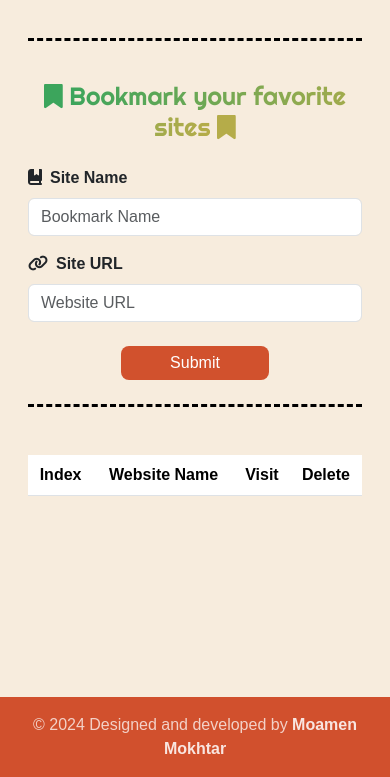
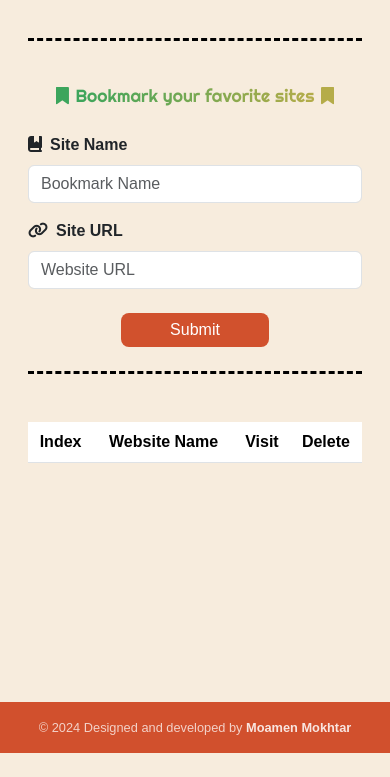
Before and after one commit to moamenmokhtar-co/Bookmarker, a plain HTML site: page index.html in a window 390 px wide. Shown: the part 91-868 px from the top of the page. After the commit the page ends 844 px from the top, so only its background shows below. Drawn offline with Linux system fonts and the light colour scheme; a web font is replaced by a local one.

Commit message:
Change font size in some elements mobile screen

```diff
--- a/css/style.css
+++ b/css/style.css
@@ -19,6 +19,12 @@ body {
 
 .home {
     min-height: calc(100vh - 3.5rem);
+}
+
+@media (max-width:640px) {
+    .home {
+        min-height: calc(100vh - 3.2rem);
+    }
 }
 
 
@@ -90,7 +96,13 @@ h3 i:last-child {
 }
 
 
-
+@media (max-width:640px) {
+    h3 span,
+    h3 i:first-child,
+    h3 i:last-child {
+        font-size: 1.1rem;
+    }
+}
 
 .form-control:focus {
     color: #212529;
@@ -187,3 +199,9 @@ footer a:hover::after {
     height: 1px;
     background-color: rgba(255, 255, 255, 0.737);
 }
+
+@media (max-width:640px) {
+    footer p {
+        font-size: .8rem;
+    }
+}
--- a/index.html
+++ b/index.html
@@ -5,6 +5,7 @@
     <meta charset="UTF-8">
     <meta http-equiv="X-UA-Compatible" content="IE=edge">
     <meta name="viewport" content="width=device-width, initial-scale=1.0">
+    <link rel="shortcut icon" href="images/fav.svg" type="image/x-icon">
     <link
         href="https://fonts.googleapis.com/css2?family=PT+Sans+Caption:wght@400;700&family=Pacifico&family=Righteous&display=swap"
         rel="stylesheet">
@@ -84,8 +85,10 @@
                         <div class="px-2">
                             <div class="mb-3"><i class="fa-regular fa-circle-right me-2"></i><span>Site name must
                                     contain at least 3 characters</span></div>
-                            <div><i class="fa-regular fa-circle-right me-2"></i><span>Site URL must be a valid
+                            <div class="mb-3"><i class="fa-regular fa-circle-right me-2"></i><span>Site URL must be a valid
                                     one</span></div>
+                            <div><i class="fa-regular fa-circle-right me-2"></i><span>Site URL must not contain
+                                    ( https://www. )</span></div>
                         </div>
                     </div>
 
@@ -95,7 +98,8 @@
     </main>
 
     <footer>
-        <p class="text-center m-0 py-3">&copy; 2024 Designed and developed by <a href="https://www.linkedin.com/in/moamenmokhtar-co/" target="_blank">Moamen Mokhtar</a> </p>
+        <p class="text-center m-0 py-3">&copy; 2024 Designed and developed by <a
+                href="https://www.linkedin.com/in/moamenmokhtar-co/" target="_blank">Moamen Mokhtar</a> </p>
     </footer>
 
     <script src="js/bootstrap.bundle.min.js"></script>
```
Also changed, not shown: images/fav.svg (added), images/icons8-bookmark copy.svg (added), images/icons8-bookmark.svg (added), 2 other files.
